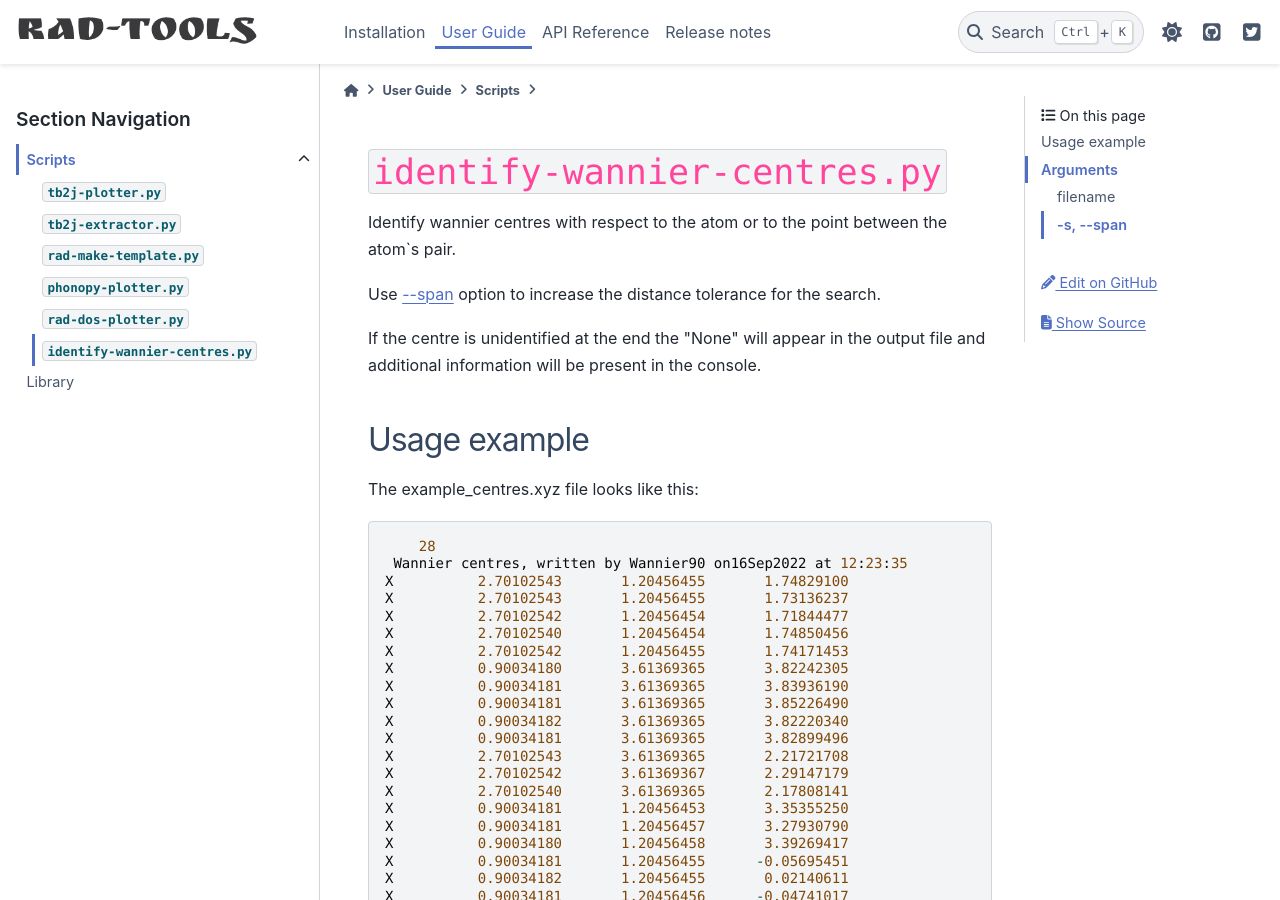
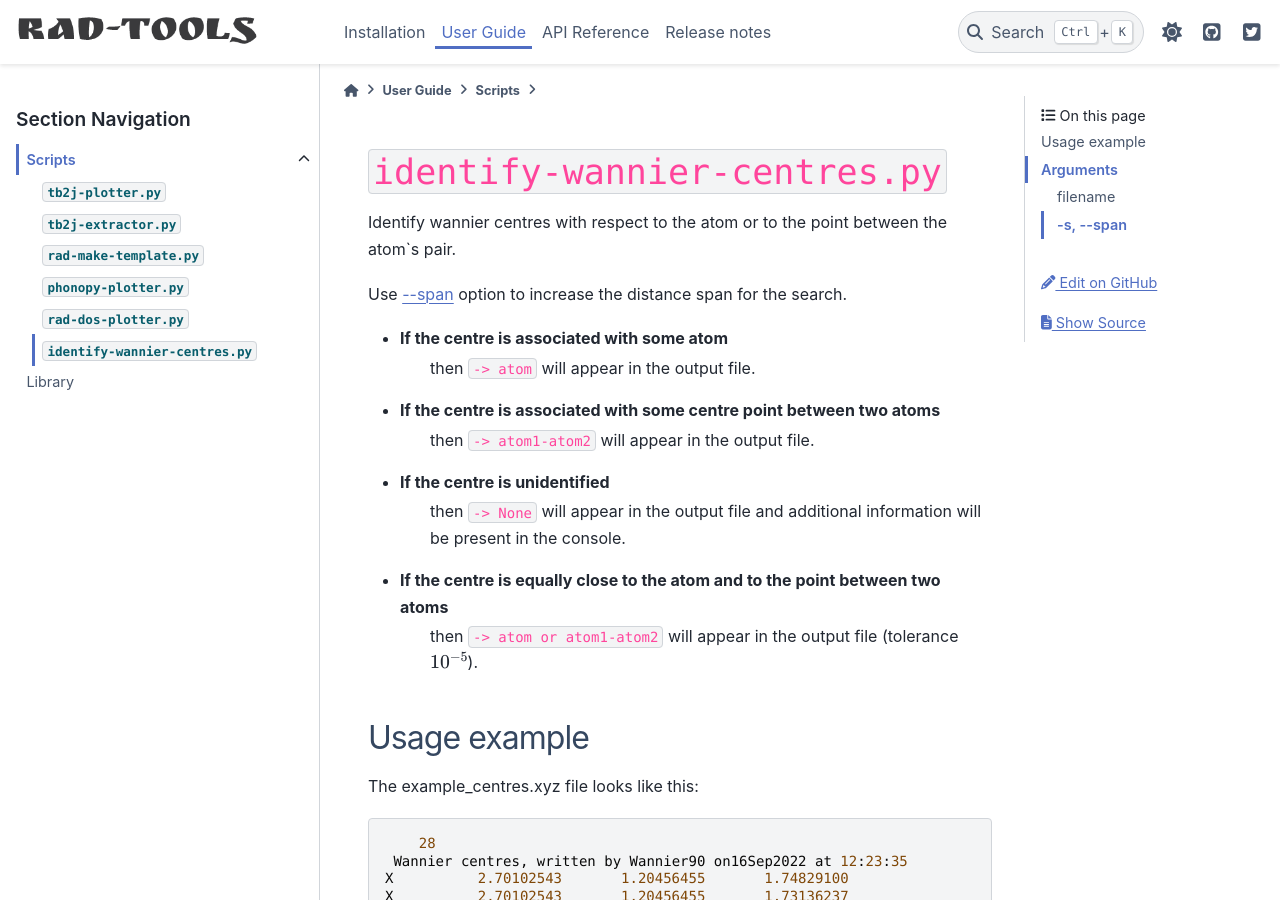
Before and after one commit to adrybakov/rad-tools, a Sphinx documentation site: the page built from docs/source/user-guide/identify-wannier-centres.rst, in a window 1280 px wide and 900 px high. Built offline with Sphinx 7.4.7 and the PyData theme 0.15.4, drawn with Linux system fonts in a browser that asks for light colours.

Commit message:
Correct behaviour and update the docs

```diff
--- a/docs/source/user-guide/identify-wannier-centres.rst
+++ b/docs/source/user-guide/identify-wannier-centres.rst
@@ -8,11 +8,22 @@ Identify wannier centres with respect to the atom or to
 the point between the atom`s pair.
 
 Use :ref:`--span <identify-wannier-centres_span>` option to increase the
-distance tolerance for the search.
+distance span for the search.
 
-If the centre is unidentified at the end the "None"
-will appear in the output file and additional information
-will be present in the console.
+* If the centre is associated with some atom
+    then ``-> atom`` will appear in the output file.
+
+* If the centre is associated with some centre point between two atoms
+    then ``-> atom1-atom2`` will appear in the output file.
+
+* If the centre is unidentified
+    then ``-> None``
+    will appear in the output file and additional information
+    will be present in the console.
+
+* If the centre is equally close to the atom and to the point between two atoms
+    then ``-> atom or atom1-atom2`` will appear in the output file
+    (tolerance :math:`10^{-5}`).
 
 Usage example
 =============
```
Also changed, not shown: 1 other file.
